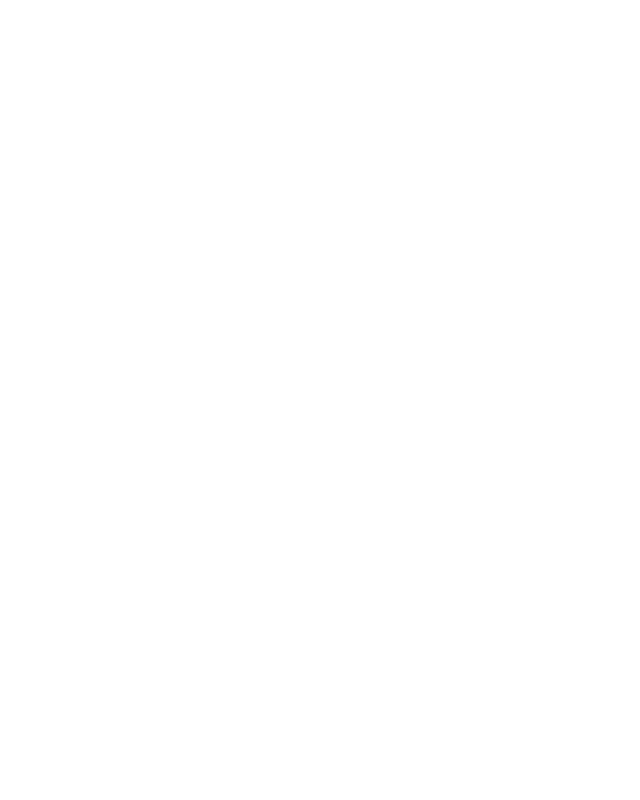
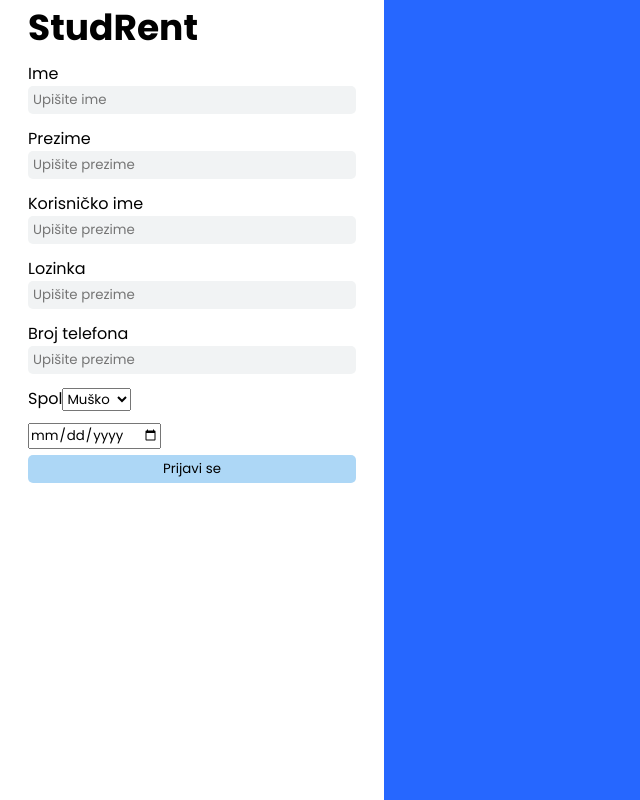
Before and after one commit to vitolist/studrent, a React (Create React App) app in the folder frontend/: page /registracija in a window 1280 px wide. Before the commit this address had no page. Shown: the whole page, without its empty margins (0-640 px from the left). Built offline with nearby package versions, Linux system fonts and the light colour scheme.

Commit message:
registracija

```diff
--- a/frontend/src/App.js
+++ b/frontend/src/App.js
@@ -1,6 +1,7 @@
 import { BrowserRouter, Link, Route, Routes, Navigate } from "react-router-dom";
 import Pocetna from "./components/Pocetna";
 import Prijava from "./components/Prijava";
+import Registracija from "./components/Registracija";
 
 function App() {
   return (
@@ -10,6 +11,7 @@
 
           <Route path="/" element={<Pocetna />} />
           <Route path="/prijava" element={<Prijava />} />
+          <Route path="/registracija" element={<Registracija />} />
 
         </Routes>
       </BrowserRouter>
--- a/frontend/src/components/Header.js
+++ b/frontend/src/components/Header.js
@@ -18,7 +18,7 @@
                 <button>Moji najmovi</button>
                 <button>Chat</button>
             </nav>
-            <Link to={"/prijava"}><div className={styles.profilna}></div></Link>
+            <Link to={"/registracija"}><div className={styles.profilna}></div></Link>
         </header>
     )
 }
--- /dev/null
+++ b/frontend/src/components/Registracija.js
@@ -0,0 +1,63 @@
+import { React, useEffect, useState } from 'react';
+import { Link } from 'react-router-dom';
+import styles from '../styles/Prijava.module.css';
+import Input from './Input';
+
+const Registracija = () => {
+
+    const handleSubmit = (e) => {
+        e.preventDefault();
+        const val = e.target.elements;
+
+        const podaci = {
+            ime: val.ime.value,
+            prezime: val.prezime.value,
+            username: val.username.value,
+            lozinka: val.lozinka.value,
+            broj_telefona: val.broj_telefona.value,
+            spol: val.spol.value,
+            datum_rodenja: val.datum_rodenja.value,
+        };
+        console.log(podaci);
+
+        // fetch(`/dodajkorisnika/${podaci["ime"]}&${podaci["prezime"]}&${"user"}&${"lozinka"}&${"09944544"}&${1}&${Date.now()}&${2}&${3}`);
+        fetch(`/dodajkorisnika/${podaci["ime"]}&${podaci["prezime"]}&${podaci["username"]}&${podaci["lozinka"]}&${podaci["broj_telefona"]}&${podaci["spol"]}&${podaci["datum_rodenja"]}&${1}&${1}`);
+
+        for (let i = 0; i < e.target.elements.length; i++) {
+            if (e.target.elements[i].type != "submit") { e.target.elements[i].value = ""; }
+        }
+    }
+
+    return (
+        <div className={styles.content}>
+            <div className={styles.forma}>
+                <Link to={"/"} ><h1>StudRent</h1></Link>
+                <form onSubmit={handleSubmit} action="">
+                    <Input name="ime" placeholder="Upišite ime" label="Ime" />
+                    <Input name="prezime" placeholder="Upišite prezime" label="Prezime" />
+                    <Input name="username" placeholder="Upišite prezime" label="Korisničko ime" />
+                    <Input name="lozinka" placeholder="Upišite prezime" label="Lozinka" />
+                    <Input name="broj_telefona" placeholder="Upišite prezime" label="Broj telefona" />
+
+                    <div className={styles.dodatni}>
+                        <label htmlFor="spol">Spol</label>
+                        <select name="spol" id="spol">
+                            <option value="1">Muško</option>
+                            <option value="0">Žensko</option>
+                        </select>
+                    </div>
+
+                    <div>
+                        <input className={styles.dodatni} name='datum_rodenja' type="date" />
+                    </div>
+
+                    <input type="submit" value="Prijavi se" />
+                </form>
+            </div>
+            <div className={styles.opis}>
+            </div>
+        </div>
+    )
+}
+
+export default Registracija;
--- a/frontend/src/styles/Prijava.module.css
+++ b/frontend/src/styles/Prijava.module.css
@@ -22,6 +22,10 @@
 .forma form {
     display: flex;
     flex-direction: column;
+}
+
+.dodatni {
+    margin: 6px 0;
 }
 
 .input {
--- a/package.json
+++ b/package.json
@@ -18,6 +18,7 @@
   "homepage": "https://github.com/vitolist/studrent#readme",
   "dependencies": {
     "express": "^4.18.2",
+    "md5": "^2.3.0",
     "mysql": "^2.18.1"
   }
 }
```
Also changed, not shown: frontend/package.json (line endings or trailing spaces), 2 other files (tests, documents, lock files or other folders).
